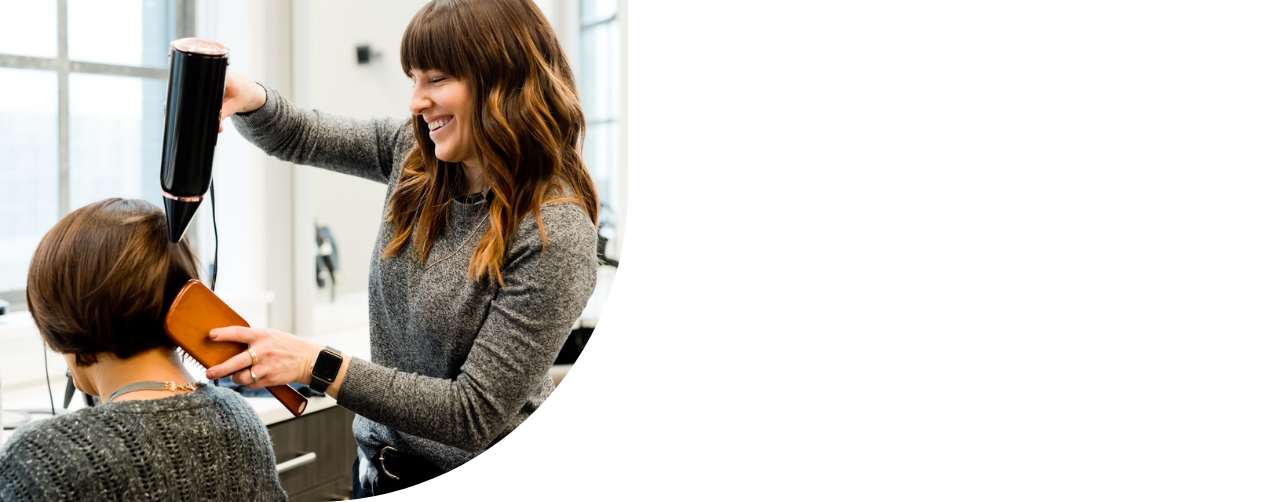
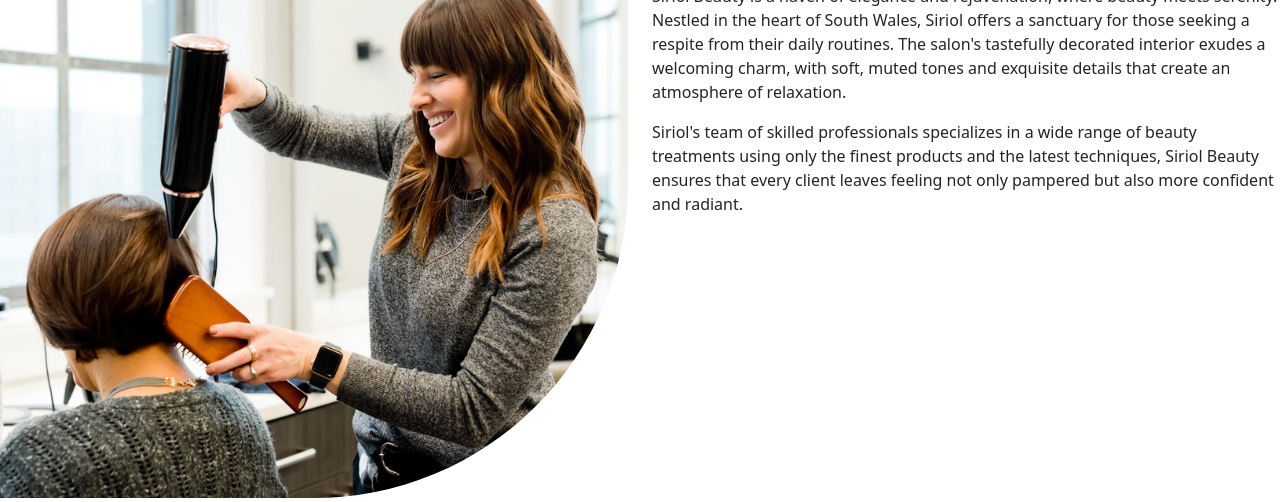
Before and after one commit to Terafora/Siriol-Beauty, a plain HTML site: page index.html in a window 1280 px wide. Shown: the part 887-1389 px from the top of the page. Drawn offline with nearby package versions, Linux system fonts and the light colour scheme.

Commit message:
Added the text for the about section on the home page

```diff
--- a/index.html
+++ b/index.html
@@ -77,13 +77,18 @@
 
     <!-- Brief About Section -->
 
-    <section class=" brief-section mt-2">
+    <section class=" brief-section mt-1">
         <div class="row w-auto">
             <img class="col-md-6 brief-about-image" src="./assets/images/hair-dressing.jpg" alt="About Image with hairdresser">
             <div class="col-md-6 mt-5">
                 <h2>About<span class="d-block brief-section-span">Siriol Beauty</span></h2>
+                <p>
+                    Siriol Beauty is a haven of elegance and rejuvenation, where beauty meets serenity. Nestled in the heart of South Wales, Siriol offers a sanctuary for those seeking a respite from their daily routines. The salon's tastefully decorated interior exudes a welcoming charm, with soft, muted tones and exquisite details that create an atmosphere of relaxation.
+                </p>
+                <p>
+                    Siriol's team of skilled professionals specializes in a wide range of beauty treatments using only the finest products and the latest techniques, Siriol Beauty ensures that every client leaves feeling not only pampered but also more confident and radiant.
+                </p>
             </div>
-
         </div>
     </section>
 
```
